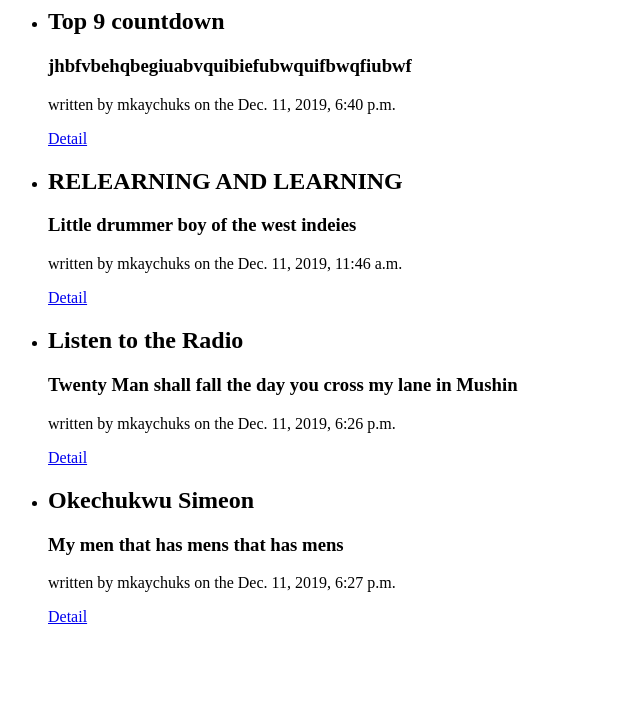
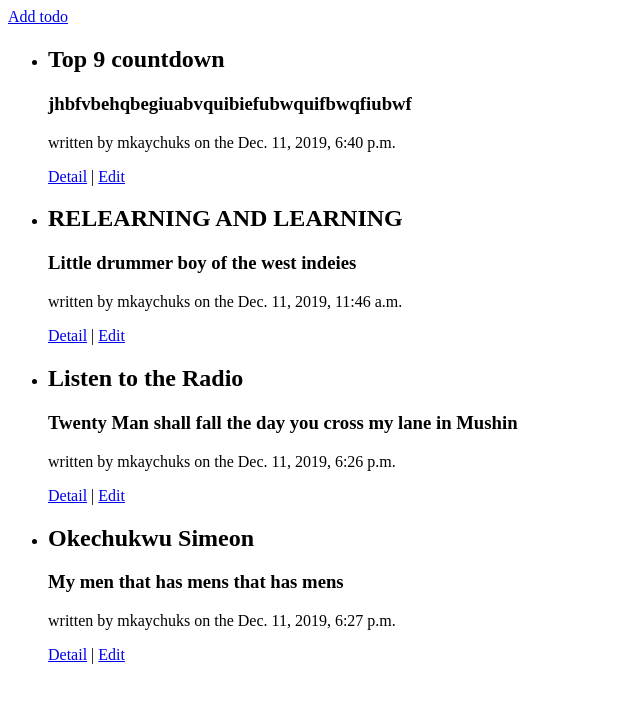
Before and after one commit to mkaychuks/django-test-learning, a Django app: page /todo/ in a window 1280 px wide. Shown: the top 703 px of the page, without its empty margins (0-640 px from the left). Run offline with Django 3.2, Linux system fonts and the light colour scheme; data comes from the database, SQL or seed files in the repository; both versions use the stored data as it was after the commit.

Commit message:
Adding testing functionality for create and update views...

```diff
--- /dev/null
+++ b/templates/form.html
@@ -0,0 +1,5 @@
+<form action="." method="POST">
+    {% csrf_token %}
+    {{ form.as_p}}
+    <button type="submit">Create</button>
+</form>
--- a/templates/index.html
+++ b/templates/index.html
@@ -1,10 +1,14 @@
+<a href="{% url 'create_todo' %}">Add todo</a>
+
+
+
 {% for todo in todos %}
 <ul>
     <li>
             <h2>{{ todo.title }}</h2>
             <h3>{{ todo.description }}</h3>
             <p>written by {{ todo.author }} on the {{ todo.date_created }}</p>
-            <a href="{% url 'todo_detail' todo.pk %}">Detail</a>
+            <a href="{% url 'todo_detail' todo.pk %}">Detail</a> | <a href="{% url 'update_todo' todo.pk %}">Edit</a>
     </li>
 
 </ul>
--- /dev/null
+++ b/templates/update.html
@@ -0,0 +1,5 @@
+<form action="." method="POST">
+    {% csrf_token %}
+    {{ form.as_p}}
+    <button type="submit">Update</button>
+</form>
--- a/todo/urls.py
+++ b/todo/urls.py
@@ -1,9 +1,14 @@
 from django.urls import path
 
 
-from .views import list_todo, todo_detail
+from .views import (
+    list_todo, todo_detail,
+    create_todo, update_todo,
+)
 
 urlpatterns = [
     path('todo/', list_todo, name='todo_list'),
     path('todo/<int:pk>/', todo_detail, name='todo_detail'),
+    path('todo/new/', create_todo, name='create_todo'),
+    path('todo/<int:pk>/edit/', update_todo, name='update_todo'),
 ]
--- a/todo/views.py
+++ b/todo/views.py
@@ -1,7 +1,8 @@
-from django.shortcuts import render,get_object_or_404
+from django.shortcuts import render, get_object_or_404, redirect
 
 
 from .models import Todo
+from .forms import TodoForm
 
 
 def list_todo(request):
@@ -20,3 +21,35 @@ def todo_detail(request, pk):
     }
     template_name = 'detail.html'
     return render(request, template_name, context)
+
+
+def create_todo(request):
+    form = TodoForm()
+    if request.method == 'POST':
+        form = TodoForm(request.POST)
+        if form.is_valid():
+            form.save()
+            return redirect('todo_list')
+    else:
+        form = TodoForm()
+    context = {
+        'form': form
+    }
+    template_name = 'form.html'
+    return render(request, template_name, context)
+
+def update_todo(request, pk):
+    todo = get_object_or_404(Todo, pk=pk)
+    form = TodoForm()
+    if request.method == 'POST':
+        form = TodoForm(request.POST, instance=todo)
+        if form.is_valid():
+            form.save()
+            return redirect('todo_list')
+    else:
+        form = TodoForm(instance=todo)
+    context = {
+        'form': form
+    }
+    template_name = 'update.html'
+    return render(request, template_name, context)
```
Also changed, not shown: todo/forms.py (+12 -0 lines), todo/test/test_views.py (+20 -0 lines), db.sqlite3.
